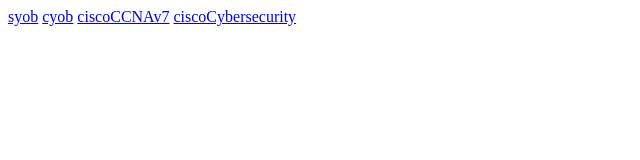
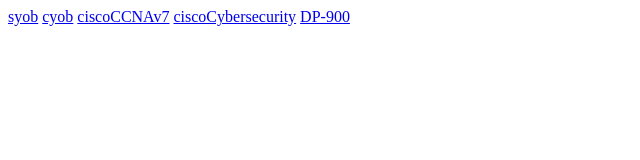
Before and after one commit to HadiAbouDaya/Certificates.github.io, a plain HTML site: page index.html in a window 1280 px wide. Shown: the full height of the page, 0-640 px from the left. Drawn offline with Linux system fonts and the light colour scheme.

Commit message:
Update index.html

```diff
--- a/index.html
+++ b/index.html
@@ -2,3 +2,4 @@
 <a href="createyourownbusiness.pdf">cyob</a>
 <a href="CCNAv7.pdf">ciscoCCNAv7</a>
 <a href="Cybersecurity.pdf">ciscoCybersecurity</a>
+<a href="DP-900Certificate.pdf">DP-900</a>
```
